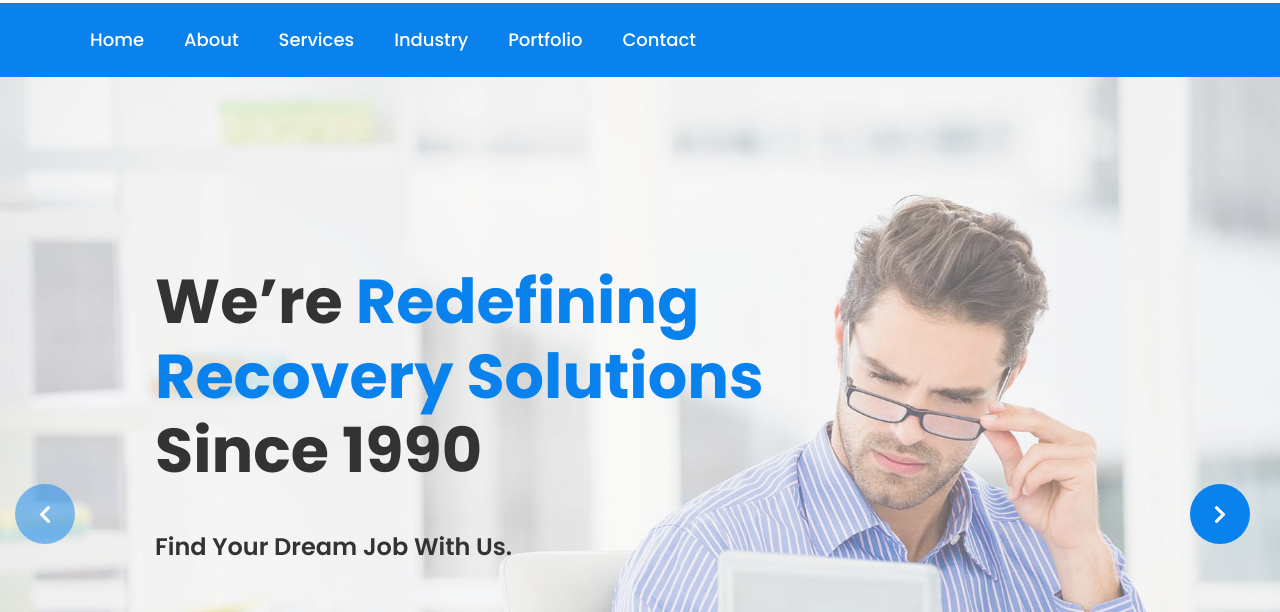
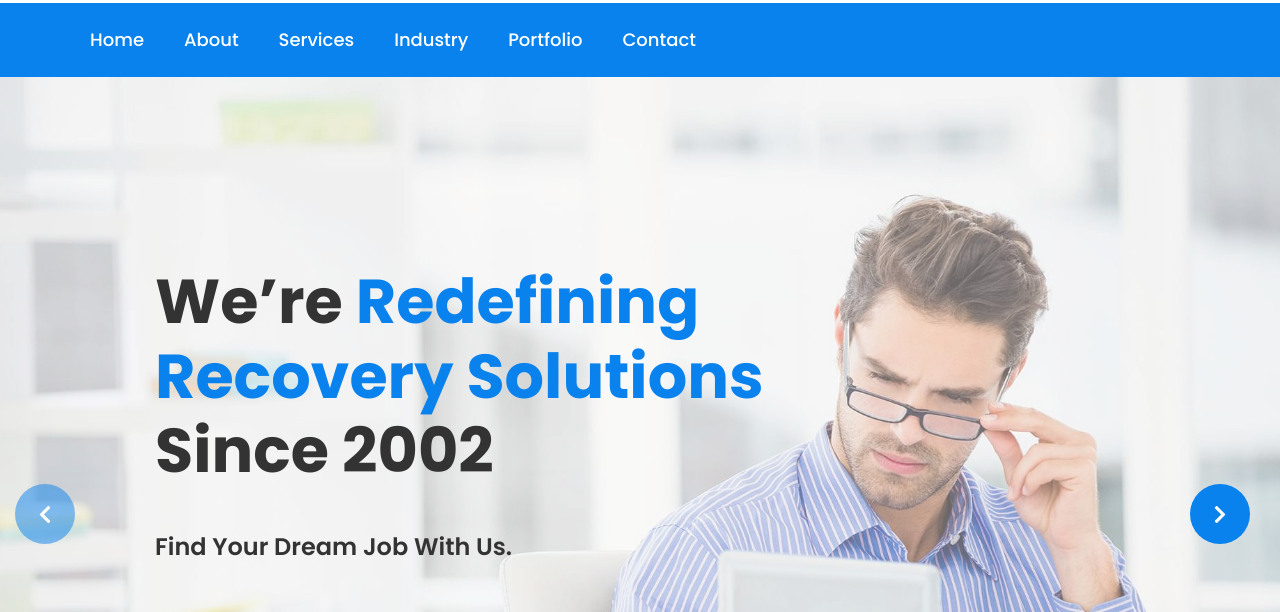
Before and after one commit to Ashishgarg25/hsplsolutions, a plain HTML site: page index.html in a window 1280 px wide. Shown: the part 162-774 px from the top of the page. Drawn offline with Linux system fonts and the light colour scheme.

Commit message:
text changes 1990 -> 2002

```diff
--- a/index.html
+++ b/index.html
@@ -253,7 +253,7 @@
                         <div class="col-md-12">
                             <div class="block">
                                 <h1 class="text-black-300">We’re <span class="text-primary">Redefining</span> <br>
-                                    <span class="text-primary">Recovery Solutions </span> <br> Since 1990</h1>
+                                    <span class="text-primary">Recovery Solutions </span> <br> Since 2002</h1>
                                 <p class="h4 text-black-300 mt-40 mb-40">Find Your Dream Job With Us.</p>
                                 <a class="btn btn-primary mt-10 mr-3 mr-md-4" href="contact.html">Corporate Hiring</a>
                                 <a class="btn btn-primary-outline mt-10" href="job.html">Apply For Job</a>
```
